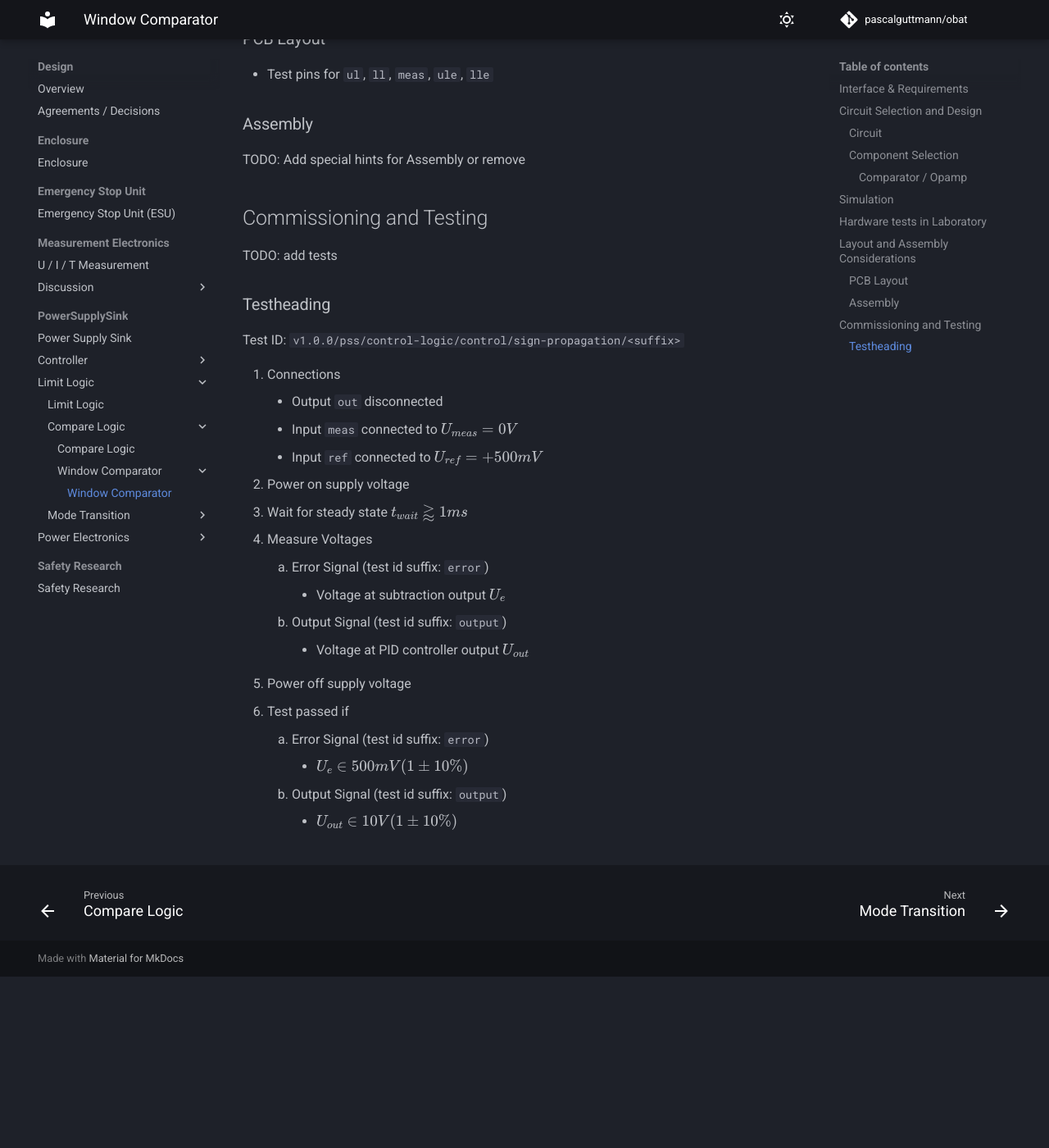
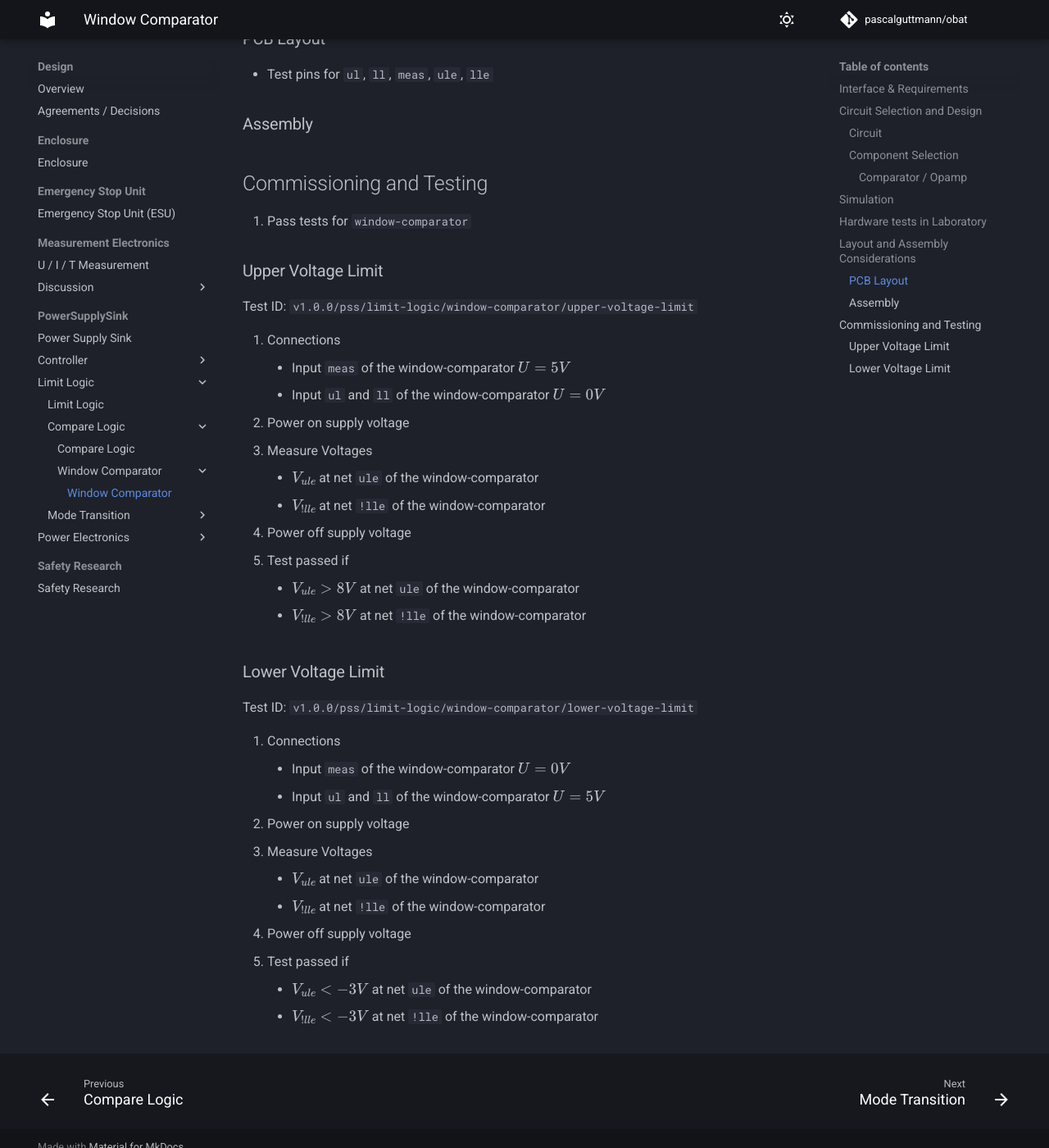
Before and after one commit to pascalguttmann/obat, an MkDocs documentation site: the page built from docs/design/pss/limit-logic/compare-logic/window-comparator/window-comparator.md, in a window 1280 px wide and 1400 px high, scrolled down 2963 px. Shown: the whole window at 82% size. Built offline with MkDocs 1.6.1 and Material for MkDocs 9.7.7, drawn with Linux system fonts in a browser that asks for light colours; comment, search, counter and statistics services are not loaded; before the commit the page ends 4154 px from its top, so only the background shows below that.

Commit message:
add window-comparator tests

```diff
--- a/docs/design/pss/limit-logic/compare-logic/window-comparator/window-comparator.md
+++ b/docs/design/pss/limit-logic/compare-logic/window-comparator/window-comparator.md
@@ -111,30 +111,38 @@ TODO: link to simulation files
 
 ### Assembly
 
-TODO: Add special hints for Assembly or remove
-
 ## Commissioning and Testing
 
-TODO: add tests
+1. Pass tests for `window-comparator`
 
-### Testheading
+### Upper Voltage Limit
 
-Test ID: `v1.0.0/pss/control-logic/control/sign-propagation/<suffix>`
+Test ID: `v1.0.0/pss/limit-logic/window-comparator/upper-voltage-limit`
 
 1. Connections
-    - Output `out` disconnected
-    - Input `meas` connected to $U_{meas} = 0V$
-    - Input `ref` connected to $U_{ref} = +500mV$
+    - Input `meas` of the window-comparator $U=5V$
+    - Input `ul` and `ll` of the window-comparator $U=0V$
 2. Power on supply voltage
-3. Wait for steady state $t_{wait} \gtrapprox 1ms$
-4. Measure Voltages
-    1. Error Signal (test id suffix: `error`)
-        - Voltage at subtraction output $U_{e}$
-    2. Output Signal (test id suffix: `output`)
-        - Voltage at PID controller output $U_{out}$
-5. Power off supply voltage
-6. Test passed if
-    1. Error Signal (test id suffix: `error`)
-        - $U_{e} \in 500mV (1 \pm 10\%)$
-    2. Output Signal (test id suffix: `output`)
-        - $U_{out} \in 10V (1 \pm 10\%)$
+3. Measure Voltages
+    - $V_{ule}$ at net `ule` of the window-comparator
+    - $V_{!lle}$ at net `!lle` of the window-comparator
+4. Power off supply voltage
+5. Test passed if
+    - $V_{ule} > 8V$ at net `ule` of the window-comparator
+    - $V_{!lle} > 8V$ at net `!lle` of the window-comparator
+
+### Lower Voltage Limit
+
+Test ID: `v1.0.0/pss/limit-logic/window-comparator/lower-voltage-limit`
+
+1. Connections
+    - Input `meas` of the window-comparator $U=0V$
+    - Input `ul` and `ll` of the window-comparator $U=5V$
+2. Power on supply voltage
+3. Measure Voltages
+    - $V_{ule}$ at net `ule` of the window-comparator
+    - $V_{!lle}$ at net `!lle` of the window-comparator
+4. Power off supply voltage
+5. Test passed if
+    - $V_{ule} < -3V$ at net `ule` of the window-comparator
+    - $V_{!lle} < -3V$ at net `!lle` of the window-comparator
```
Also changed, not shown: docs/design/pss/limit-logic/compare-logic/compare-logic.md (+2 -41 lines).
